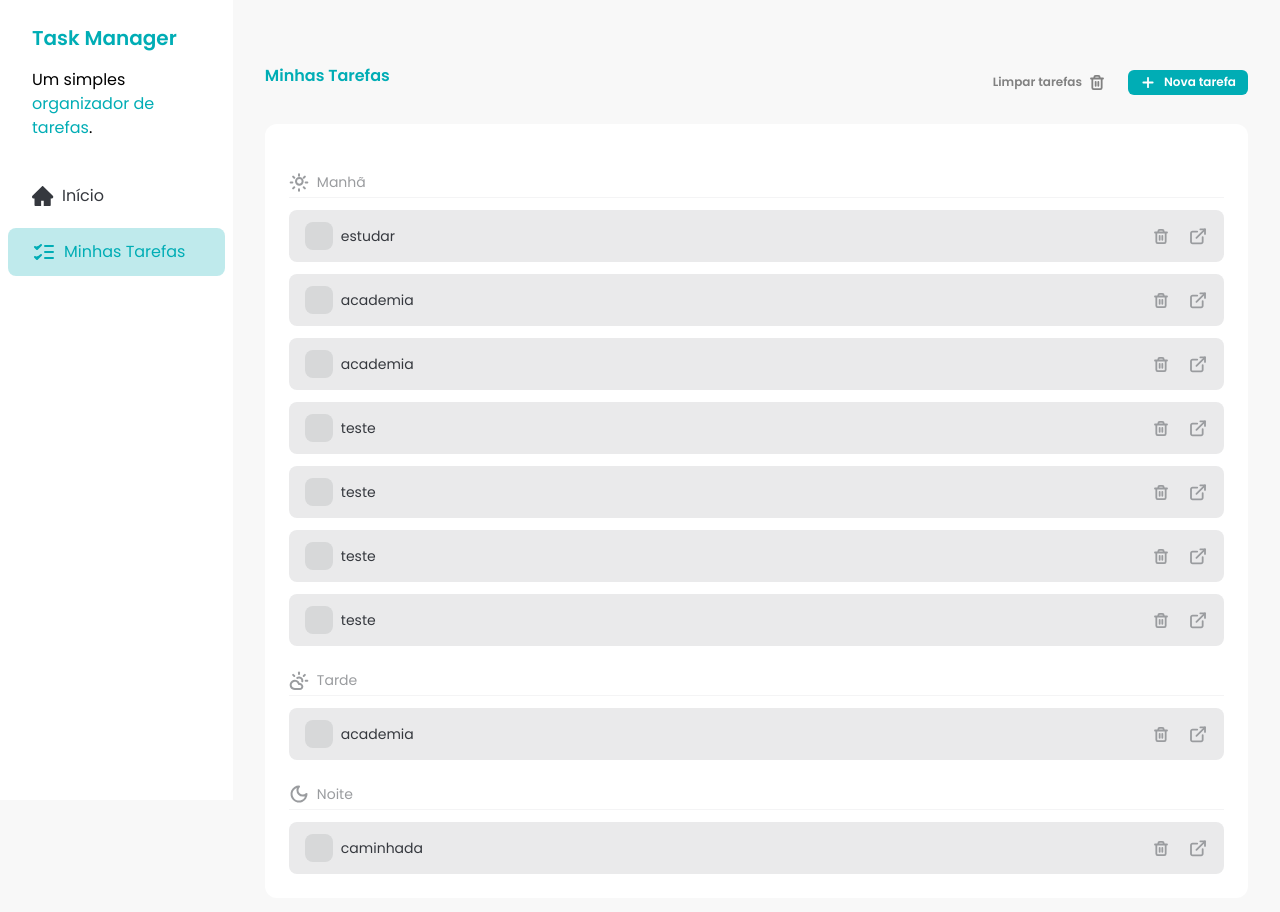
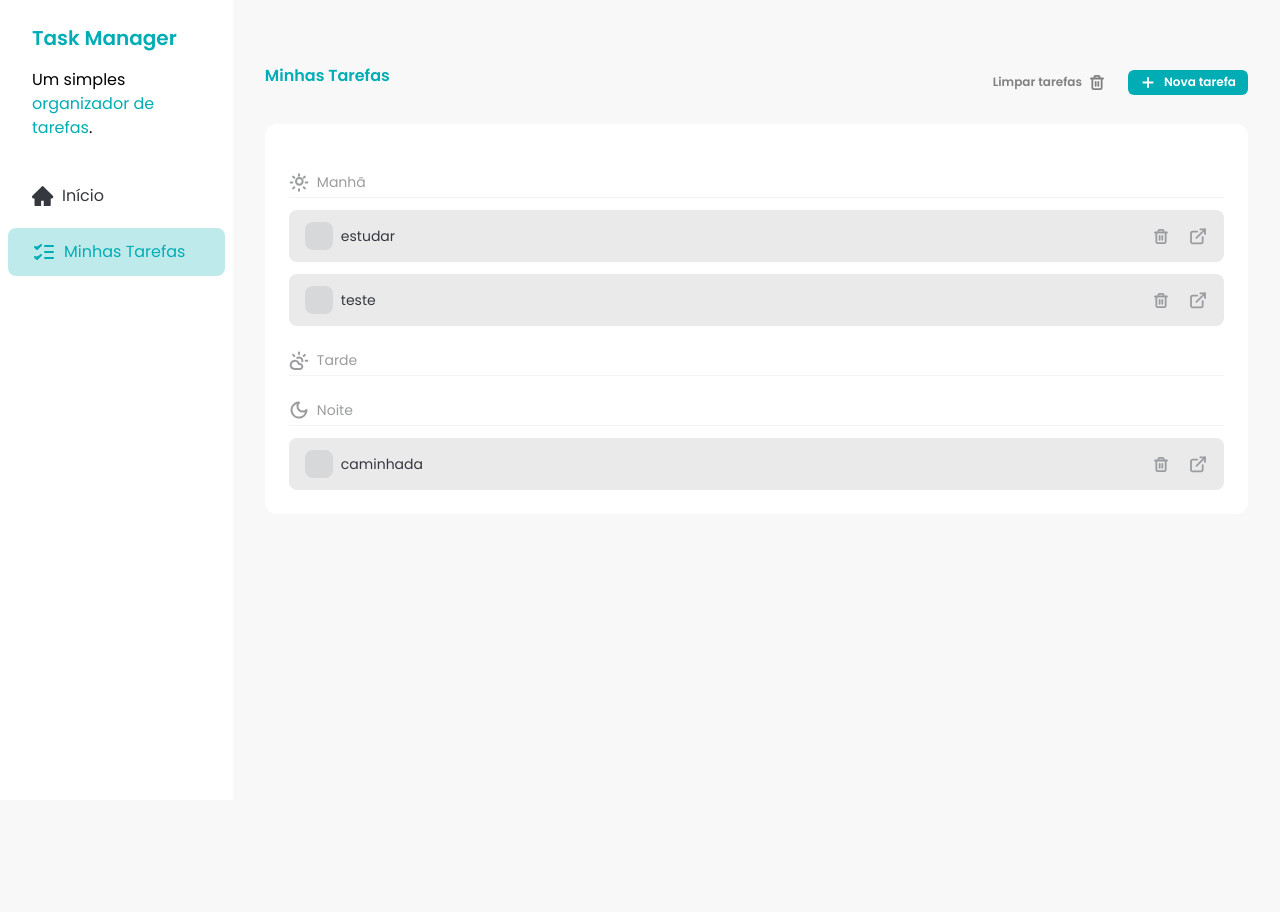
Before and after one commit to vivianeaguiarc/react_task_manager, a React (Vite) app: page / in a window 1280 px wide. Shown: the top 912 px of the page. After the commit the page ends 800 px from the top, so only its background shows below. Built offline with nearby package versions, Linux system fonts and the light colour scheme; data requests are answered from the project's data file.

Commit message:
fix: correct AddTaskDialog prop name mismatch causing save failure

```diff
--- a/db.json
+++ b/db.json
@@ -15,49 +15,7 @@
       "status": "not_started"
     },
     {
-      "id": "d1aa",
-      "title": "academia ",
-      "time": "afternoon",
-      "description": "musculação",
-      "status": "not_started"
-    },
-    {
-      "id": "22e8",
-      "title": "academia ",
-      "time": "morning",
-      "description": "musculação",
-      "status": "not_started"
-    },
-    {
-      "id": "c970",
-      "title": "academia ",
-      "time": "morning",
-      "description": "musculação",
-      "status": "not_started"
-    },
-    {
-      "id": "0698",
-      "title": "teste",
-      "time": "morning",
-      "description": "teste",
-      "status": "not_started"
-    },
-    {
-      "id": "236d",
-      "title": "teste",
-      "time": "morning",
-      "description": "teste",
-      "status": "not_started"
-    },
-    {
-      "id": "1157",
-      "title": "teste",
-      "time": "morning",
-      "description": "teste",
-      "status": "not_started"
-    },
-    {
-      "id": "dc97",
+      "id": "4cd0",
       "title": "teste",
       "time": "morning",
       "description": "teste",
--- a/src/components/AddTaskDialog.jsx
+++ b/src/components/AddTaskDialog.jsx
@@ -7,7 +7,6 @@ import { useRef } from "react"
 import { createPortal } from "react-dom"
 import { CSSTransition } from "react-transition-group"
 import { toast } from "sonner"
-import { v4 } from "uuid"
 
 import Button from "./Button"
 import Input from "./Input"
@@ -15,6 +14,7 @@ import TimeSelect from "./TimeSelect"
 
 const AddTaskDialog = ({ isOpen, handleDialogClose, onSubmitSuccess }) => {
   const [errors, setErrors] = useState([])
+  const [isLoading, setIsLoading] = useState(false)
 
   const nodeRef = useRef()
   const titleRef = useRef()
@@ -46,6 +46,7 @@ const AddTaskDialog = ({ isOpen, handleDialogClose, onSubmitSuccess }) => {
       return
     }
     const task = { title, time, description, status: "not_started" }
+    setIsLoading(true)
     const response = await fetch("http://127.0.0.1:3000/tasks", {
       method: "POST",
       headers: {
@@ -55,10 +56,11 @@ const AddTaskDialog = ({ isOpen, handleDialogClose, onSubmitSuccess }) => {
     })
 
     if (!response.ok) {
+      setIsLoading(false)
       return toast.error("Erro ao criar tarefa. Tente novamente.")
     }
     onSubmitSuccess(task)
-    // erro ao clicar no botao de salvar (verificar se a tarefa foi realmente criada)
+    setIsLoading(false)
 
     handleDialogClose()
   }
--- a/src/components/Tasks.jsx
+++ b/src/components/Tasks.jsx
@@ -92,7 +92,7 @@ const Tasks = () => {
           <AddTaskDialog
             isOpen={addTaskDialogIsOpen}
             handleDialogClose={handleDialogClose}
-            handleSubmit={onTaskSubmitSuccess}
+            onSubmitSuccess={onTaskSubmitSuccess}
           />
         </div>
       </div>
```
